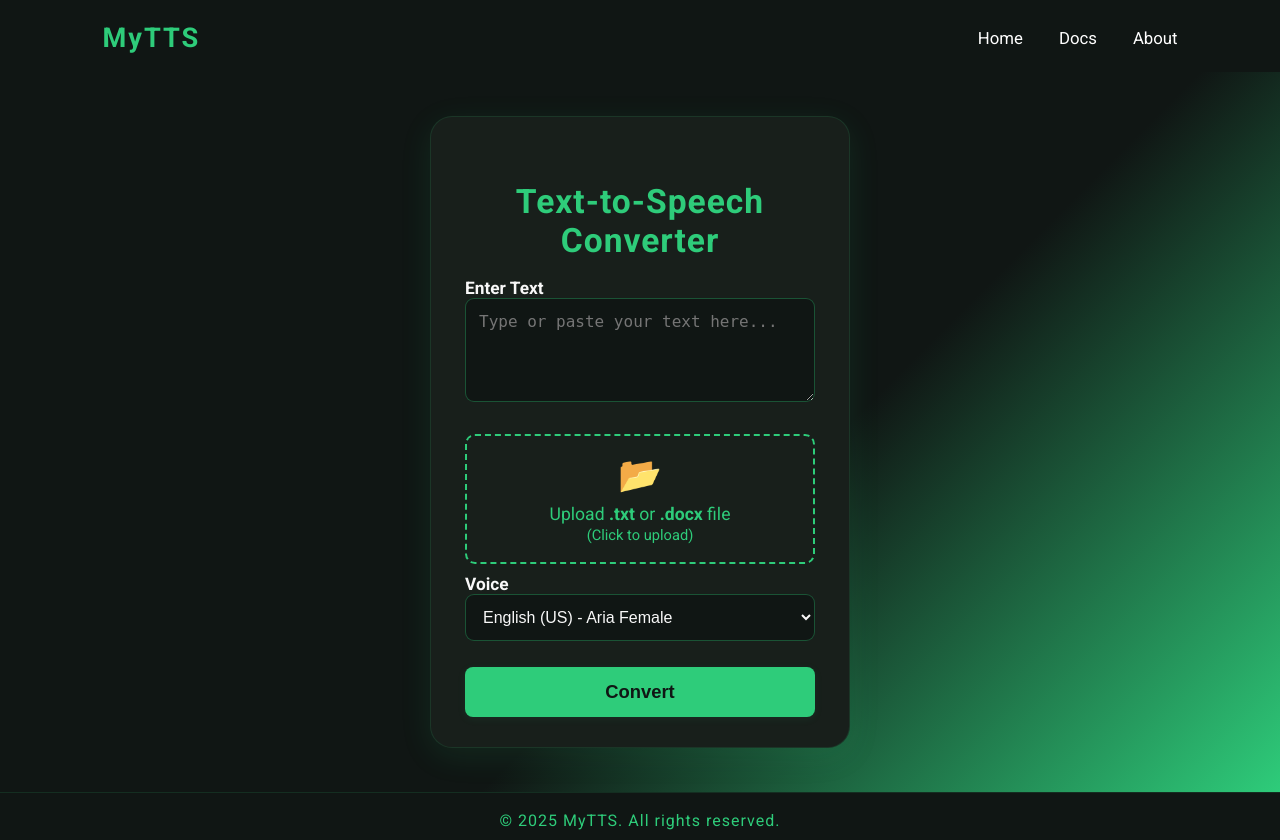
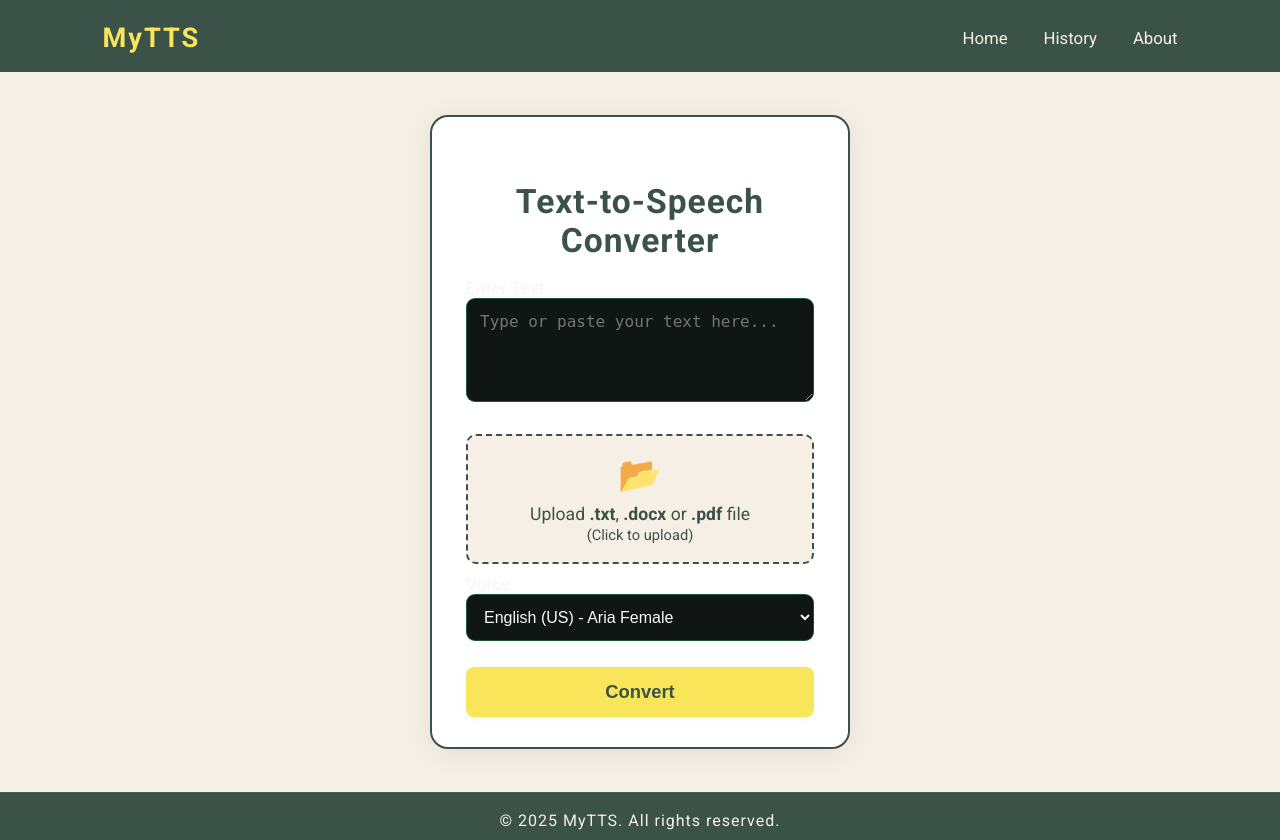
Before and after one commit to Maimuna-Bature/Online-TTS_SYSTEM, a Flask app: page / in a window 1280 px wide. Run offline with Flask 3, Linux system fonts and the light colour scheme.

Commit message:
More changes

```diff
--- a/static/style.css
+++ b/static/style.css
@@ -7,14 +7,14 @@ body, html {
 }
 
 body {
-    background: #101614;
-    color: #f8f8f8;
-    min-height: 100vh;
+    background: #3B5249;
+    color: #222;
+    font-family: 'Roboto', Arial, sans-serif;
 }
 
 .navbar {
-    background: #101614;
-    color: #fff;
+    background: #3B5249;
+    color: #F6EFE6;
     display: flex;
     justify-content: space-between;
     align-items: center;
@@ -26,11 +26,11 @@ body {
     font-size: 1.7rem;
     font-weight: bold;
     letter-spacing: 2px;
-    color: #2ecc7a;
+    color: #F9E559;
 }
 
 .nav-links a {
-    color: #fff;
+    color: #F6EFE6;
     text-decoration: none;
     margin-left: 32px;
     font-weight: 500;
@@ -46,25 +46,25 @@ body {
     display: flex;
     align-items: center;
     justify-content: center;
-    background: linear-gradient(135deg, #101614 60%, #2ecc7a 100%);
+    background: #F6EFE6;
     padding: 40px 0;
 }
 
 .tts-card {
-    background: #181f1b;
-    border-radius: 22px;
-    box-shadow: 0 8px 32px rgba(44,204,122,0.10);
+    background: #fff;
+    border-radius: 18px;
+    box-shadow: 0 4px 24px rgba(59,82,73,0.10);
     width: 420px;
     max-width: 95vw;
     padding: 38px 34px 30px 34px;
     display: flex;
     flex-direction: column;
     align-items: stretch;
-    border: 1.5px solid #2ecc7a22;
+    border: 2px solid #3B5249;
 }
 
 .tts-title {
-    color: #2ecc7a;
+    color: #3B5249;
     font-size: 2.1rem;
     font-weight: 700;
     margin-bottom: 18px;
@@ -108,21 +108,22 @@ textarea:focus, select:focus {
     display: flex;
     flex-direction: column;
     align-items: center;
-    background: #181f1b;
-    border: 2px dashed #2ecc7a;
+    background: #F6EFE6;
+    border: 2px dashed #3B5249;
     border-radius: 10px;
     padding: 18px 0;
     width: 100%;
     cursor: pointer;
     transition: background 0.2s, border 0.2s;
     font-size: 1.1rem;
-    color: #2ecc7a;
+    color: #3B5249;
     text-align: center;
 }
 
 .upload-label:hover {
-    background: #2ecc7a22;
-    border-color: #2ecc7a;
+    background: #F9E559;
+    color: #3B5249;
+    border-color: #C14A09;
 }
 
 .upload-icon {
@@ -132,8 +133,8 @@ textarea:focus, select:focus {
 }
 
 .tts-btn, .download-btn {
-    background: #2ecc7a;
-    color: #101614;
+    background: #F9E559;
+    color: #3B5249;
     border: none;
     border-radius: 8px;
     padding: 14px 0;
@@ -214,8 +233,8 @@ textarea:focus, select:focus {
 }
 
 footer {
-    background: #101614;
-    color: #2ecc7a;
+    background: #3B5249;
+    color: #F6EFE6;
     text-align: center;
     padding: 18px 0 10px 0;
     font-size: 1rem;
--- a/templates/index.html
+++ b/templates/index.html
@@ -11,9 +11,9 @@
     <nav class="navbar">
         <div class="nav-logo">MyTTS</div>
         <div class="nav-links">
-            <a href="#">Home</a>
-            <a href="#">Docs</a>
-            <a href="#">About</a>
+            <a href="#" class="active">Home</a>
+            <a href="#history" id="history-link">History</a>
+            <a href="#about" id="about-link">About</a>
         </div>
     </nav>
     <main class="main-bg">
@@ -26,10 +26,10 @@
                     <label for="file" class="upload-label" id="upload-label">
                         <span class="upload-icon">&#128194;</span>
                         <span id="upload-text">
-                            Upload <b>.txt</b> or <b>.docx</b> file<br>
+                            Upload <b>.txt</b>, <b>.docx</b> or <b>.pdf</b> file<br>
                             <small>(Click to upload)</small>
                         </span>
-                        <input type="file" id="file" name="file" accept=".txt,.docx" hidden>
+                        <input type="file" id="file" name="file" accept=".txt,.docx,.pdf" hidden>
                     </label>
                 </div>
                 <label class="tts-label" for="voice">Voice</label>
@@ -56,6 +56,31 @@
             <div class="error-message">{{ error_message }}</div>
             {% endif %}
         </section>
+        <!-- History Modal/Section -->
+        <section id="history" class="modal-section" style="display:none;">
+            <h2>Conversion History</h2>
+            <ul class="history-list">
+                {% for item in history %}
+                <li>
+                    <span>{{ item.filename }}</span>
+                    <a href="{{ url_for('download_audio', audio_filename=item.audio_filename, name=item.filename) }}">Download</a>
+                </li>
+                {% else %}
+                <li>No history yet.</li>
+                {% endfor %}
+            </ul>
+        </section>
+        <!-- About Modal/Section -->
+        <section id="about" class="modal-section" style="display:none;">
+            <h2>About MyTTS</h2>
+            <p>
+                MyTTS lets you convert text or documents (.txt, .docx, .pdf) to speech using natural voices.
+                <br>1. Type or upload your file.<br>
+                2. Choose a voice.<br>
+                3. Click Convert and download or listen instantly.<br>
+                Your recent conversions are saved in the History tab.
+            </p>
+        </section>
     </main>
     <footer>
         <div class="footer-content">
@@ -63,5 +88,16 @@
         </div>
     </footer>
     <script src="{{ url_for('static', filename='script.js') }}"></script>
+    <script>
+        // Simple tab/modal logic
+        document.getElementById('history-link').onclick = function() {
+            document.getElementById('history').style.display = 'block';
+            document.getElementById('about').style.display = 'none';
+        };
+        document.getElementById('about-link').onclick = function() {
+            document.getElementById('about').style.display = 'block';
+            document.getElementById('history').style.display = 'none';
+        };
+    </script>
 </body>
 </html>
```
Also changed, not shown: other parts of static/style.css (+29 -11 lines).
